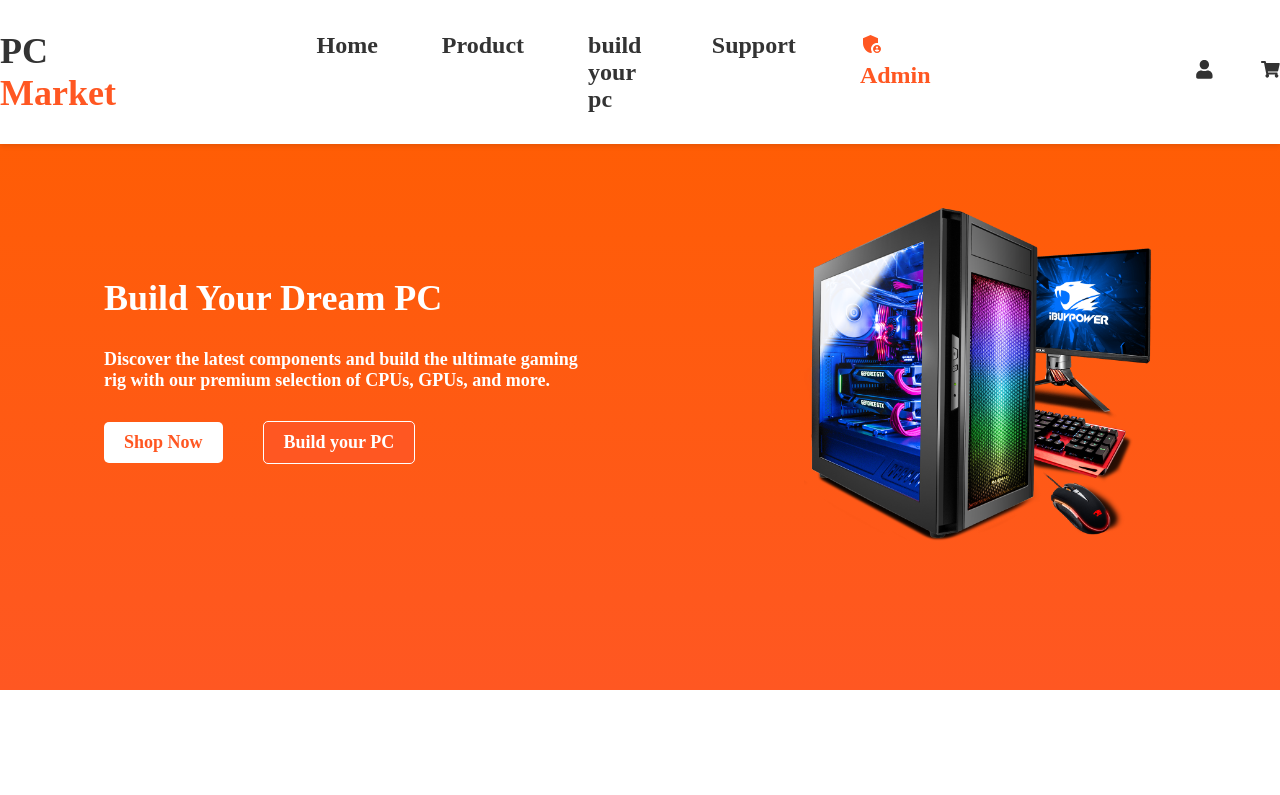
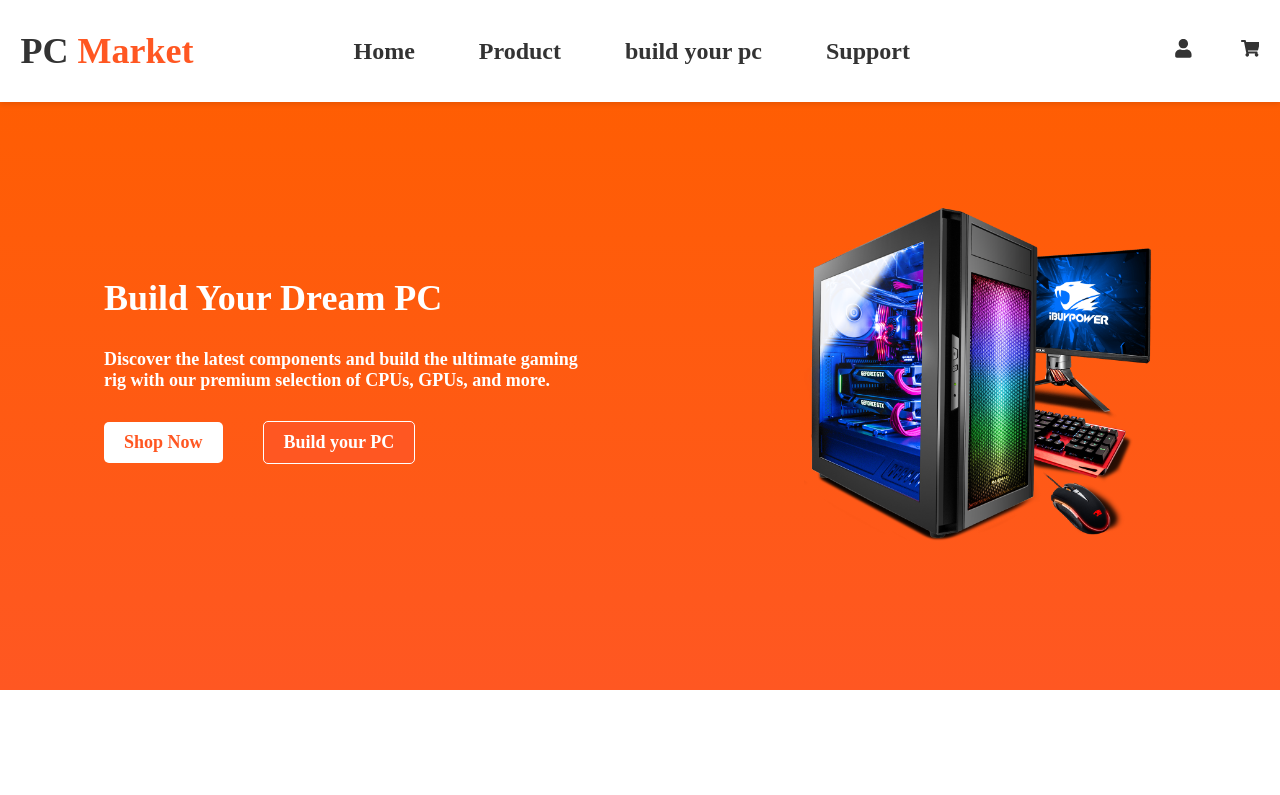
Before and after one commit to Abdodib/pcMarket, a React (Vite) app: page / in a window 1280 px wide. Shown: the top 795 px of the page. Built offline with nearby package versions, Linux system fonts and the light colour scheme.

Commit message:
delete admin from navbar

```diff
--- a/src/component/navbar.jsx
+++ b/src/component/navbar.jsx
@@ -22,7 +22,6 @@ const Navbar = () => {
         <li><Link to="/product"><h2>Product</h2></Link></li>
         <li><Link to="/build"><h2>build your pc</h2></Link></li>
         <li><Link to="/support"><h2>Support</h2></Link></li>
-        <li><Link to="/admin" className="admin"><h2><MdAdminPanelSettings />Admin</h2></Link></li>
         <div className="nav-icons">
         <li><Link to="/account"><h3><FaUser/></h3></Link></li>
         <li><Link to="/cart"><h3> <FaShoppingCart/></h3></Link></li>
```
